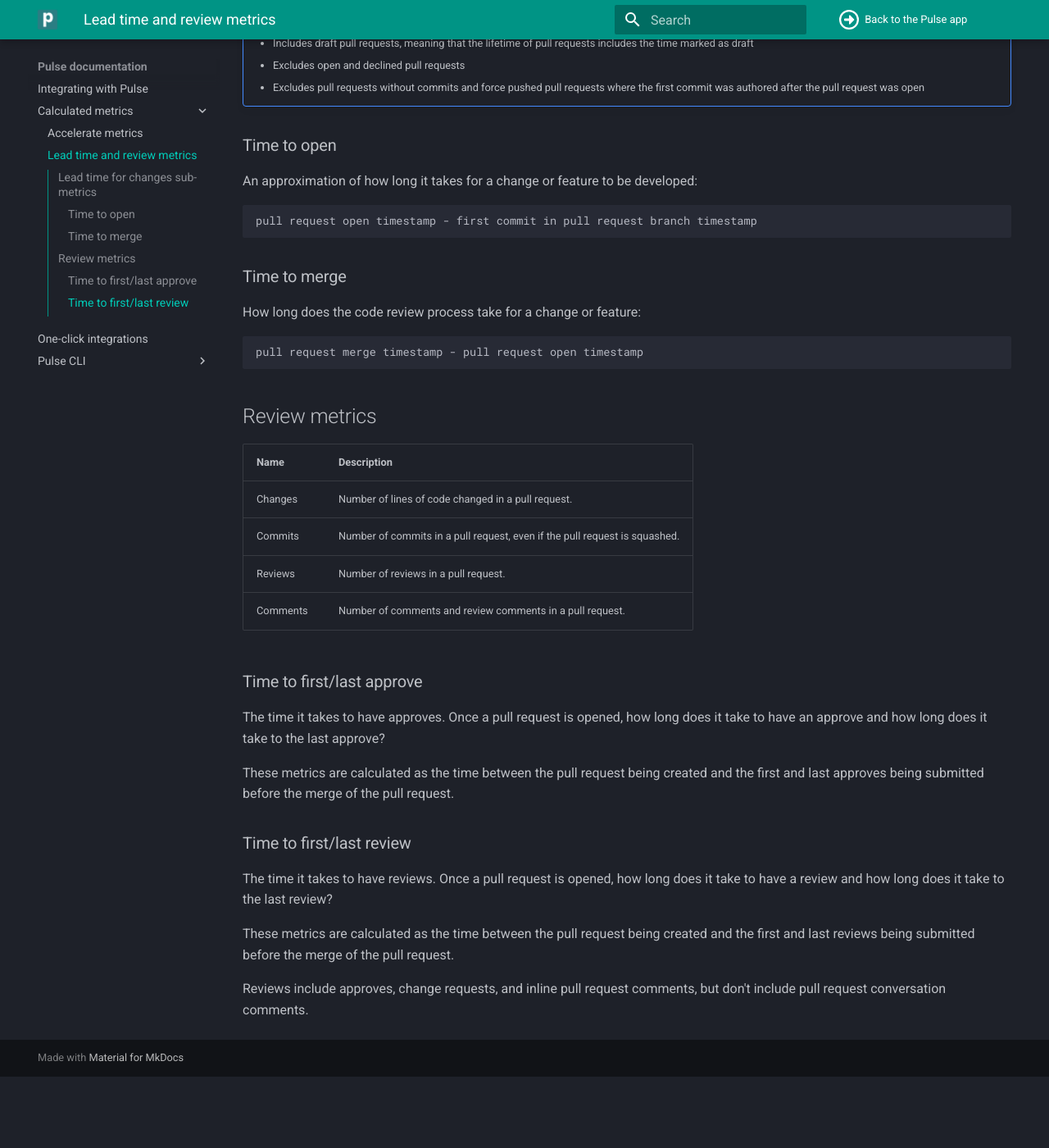
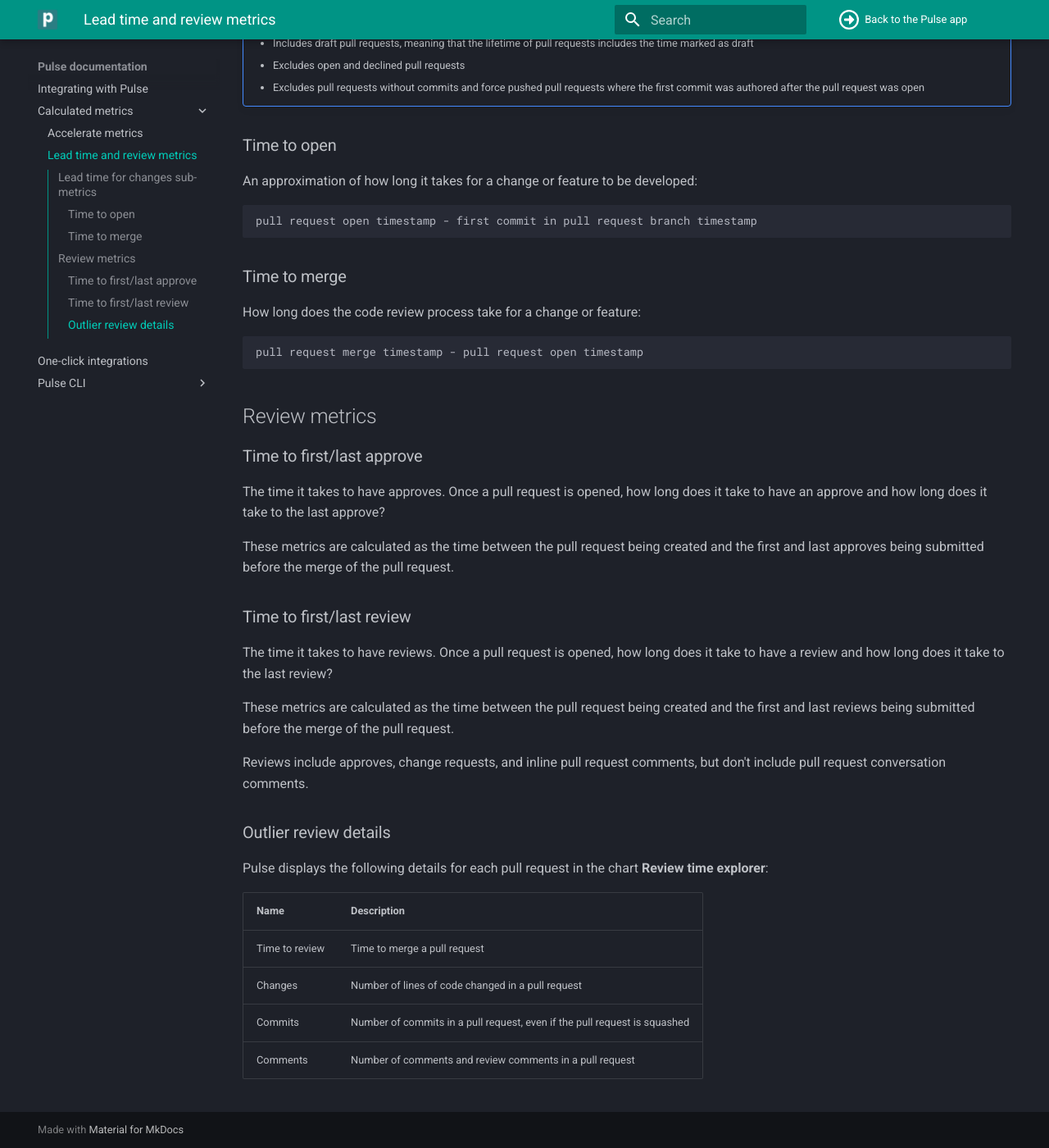
Before and after one commit to codacy/pulse-user-docs, an MkDocs documentation site: the page built from docs/metrics/lead-time-reviews.md, in a window 1280 px wide and 1400 px high, scrolled down 459 px. Shown: the whole window at 82% size. Built offline with MkDocs 1.6.1 and Material for MkDocs 9.7.7, drawn with Linux system fonts in a browser that asks for light colours; before the commit the page ends 1772 px from its top, so only the background shows below that.

Commit message:
clean: Review outlier review details

```diff
--- a/docs/metrics/lead-time-reviews.md
+++ b/docs/metrics/lead-time-reviews.md
@@ -34,13 +34,6 @@
 
 ## Review metrics
 
-| Name     | Description                                                                |
-| -------- | -------------------------------------------------------------------------- |
-| Changes  | Number of lines of code changed in a pull request.                         |
-| Commits  | Number of commits in a pull request, even if the pull request is squashed. |
-| Reviews  | Number of reviews in a pull request.                                       |
-| Comments | Number of comments and review comments in a pull request.                  |
-
 ### Time to first/last approve
 
 The time it takes to have approves. Once a pull request is opened, how long does it take to have an approve and how long does it take to the last approve?
@@ -54,3 +47,14 @@
 These metrics are calculated as the time between the pull request being created and the first and last reviews being submitted before the merge of the pull request.
 
 Reviews include approves, change requests, and inline pull request comments, but don't include pull request conversation comments.
+
+### Outlier review details
+
+Pulse displays the following details for each pull request in the chart **Review time explorer**:
+
+| Name           | Description                                                               |
+| -------------- | ------------------------------------------------------------------------- |
+| Time to review | Time to merge a pull request                                              |
+| Changes        | Number of lines of code changed in a pull request                         |
+| Commits        | Number of commits in a pull request, even if the pull request is squashed |
+| Comments       | Number of comments and review comments in a pull request                  |
```
